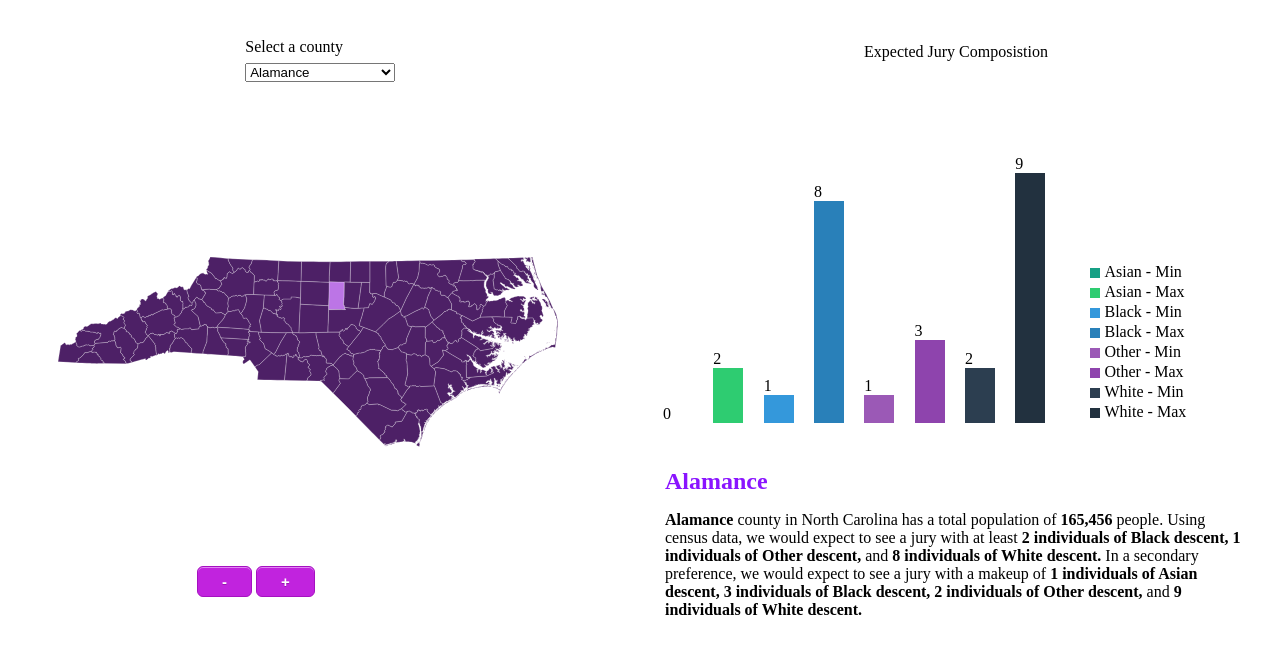
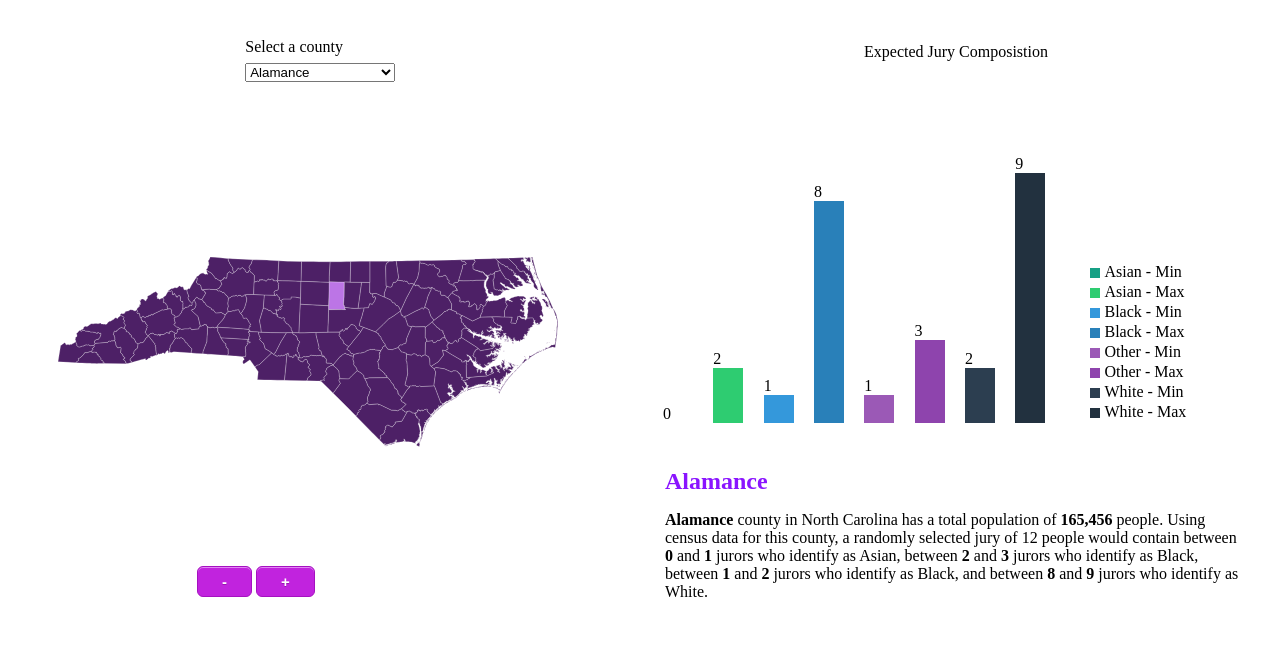
Before and after one commit to Daniel-G-Benedict/myjurydashboard, a plain HTML site: page index.html in a window 1280 px wide. Drawn offline with Linux system fonts and the light colour scheme.

Commit message:
0.1.2
Edited copy for the widget paragraph

```diff
--- a/index.html
+++ b/index.html
@@ -1096,18 +1096,21 @@
                         <p><b id="countyNameParagraph"></b>
                             county in North Carolina has a total population of
                            <b id="countyTotalPopulation"></b>
-                            people. Using census data, we would expect to see a jury with at least
+                            people. Using census data for this county, a randomly selected jury of 12 people would contain between
                             <b id="minAsian"></b>
+                            and
+                            <b id="maxAsian"></b> jurors who identify as Asian,
+                            between
                             <b id="minBlack"></b>
+                            and
+                            <b id="maxBlack"></b> jurors who identify as Black,
+                            between
                             <b id="minOther"></b>
+                              and
+                            <b id="maxOther"></b> jurors who identify as Black, and between
+                            <b id="minWhite"></b>
                             and
-                            <b id="minWhite"></b>
-                            In a secondary preference, we would expect to see a jury with a makeup of
-                            <b id="maxAsian"></b>
-                            <b id="maxBlack"></b>
-                            <b id="maxOther"></b>
-                            and
-                            <b id="maxWhite"></b>
+                            <b id="maxWhite"></b> jurors who identify as White.
                         </p>
                     </div>
             </div>
--- a/juryScript.js
+++ b/juryScript.js
@@ -251,29 +251,21 @@ function changeData(target) {
       // change the population count in the paragraph
       document.getElementById("countyTotalPopulation").innerText = (countyData[0].Asian.Total + countyData[0].Black.Total + countyData[0].Other.Total + countyData[0].White.Total).toLocaleString("en-US");
       // change the paragraph to show the minimum number of individuals of Asian descent on the jury
-      if (countyData[0].Asian.Min > 0) {
-        document.getElementById("minAsian").innerText = countyData[0].Asian.Min + " individuals of Asian descent,";
-      }
+        document.getElementById("minAsian").innerText = countyData[0].Asian.Min;
       // change the paragraph to show the minimum number of individuals of Black descent on the jury
-      if (countyData[0].Black.Min > 0) {
-        document.getElementById("minBlack").innerText = countyData[0].Black.Min + " individuals of Black descent,";
-      }
+        document.getElementById("minBlack").innerText = countyData[0].Black.Min;
       // change the paragraph to show the minimum number of individuals of "other" descent on the jury
-      if (countyData[0].Other.Min > 0) {
-        document.getElementById("minOther").innerText = countyData[0].Other.Min + " individuals of Other descent,";
-      }
+        document.getElementById("minOther").innerText = countyData[0].Other.Min;
       // change the paragraph to show the minimum number of individuals of White descent on the jury
-      if (countyData[0].White.Min > 0) {
-        document.getElementById("minWhite").innerText = countyData[0].White.Min + " individuals of White descent.";
-      }
+        document.getElementById("minWhite").innerText = countyData[0].White.Min;
       // change the paragraph to show the max number of individuals of Asian descent on the jury
-      document.getElementById("maxAsian").innerText = countyData[0].Asian.Max + " individuals of Asian descent,";
+      document.getElementById("maxAsian").innerText = countyData[0].Asian.Max;
       // change the paragraph max number of individuals of Black descent on the jury
-      document.getElementById("maxBlack").innerText = countyData[0].Black.Max + " individuals of Black descent,";
+      document.getElementById("maxBlack").innerText = countyData[0].Black.Max;
       // change the paragraph max number of individuals of Other descent on the jury
-      document.getElementById("maxOther").innerText = countyData[0].Other.Max + " individuals of Other descent,";
+      document.getElementById("maxOther").innerText = countyData[0].Other.Max;
       // change the paragraph max number of individuals of White descent on the jury
-      document.getElementById("maxWhite").innerText = countyData[0].White.Max + " individuals of White descent.";
+      document.getElementById("maxWhite").innerText = countyData[0].White.Max;
 
 
 
```
